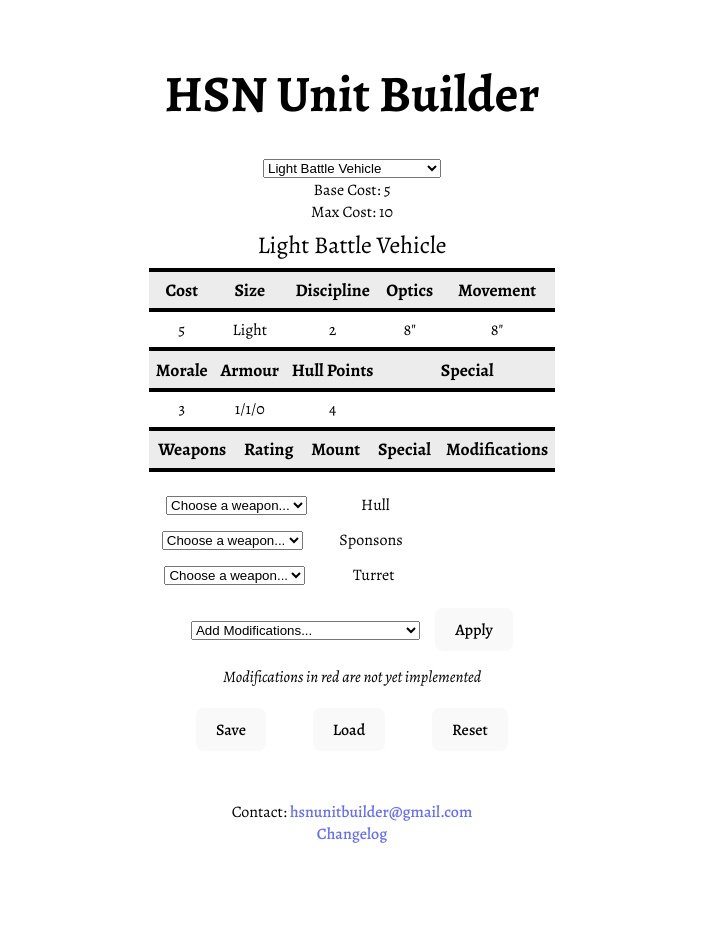
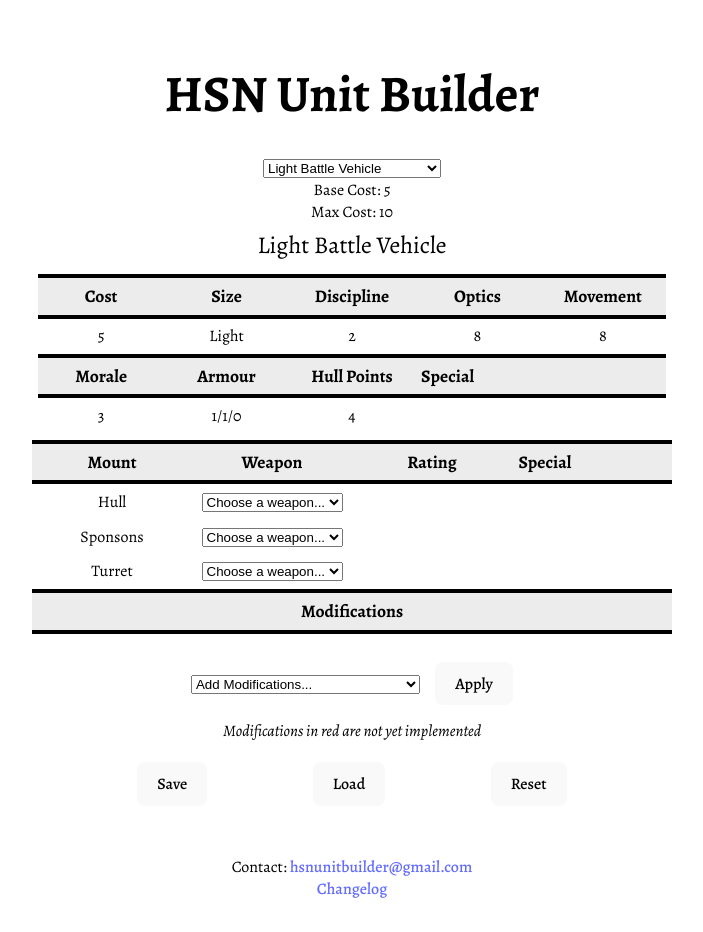
Before and after one commit to lolbat/hsn-unit-builder, a React (Vite) app: page / in a window 1280 px wide. Shown: the whole page, without its empty margins (288-991 px from the left). Before the commit the page ends 877 px from the top, so only its background shows below. Built offline with nearby package versions, Linux system fonts and the light colour scheme.

Commit message:
Changing layout
Changed physical layout of items in the grid to remove the use of 'absolute' grid positioning. Simplifies the layout as well as the CSS.

```diff
--- a/src/App.css
+++ b/src/App.css
@@ -14,10 +14,24 @@
   font-weight: bold;
 }
 
+.grid-col-span-2 {
+  grid-column: span 2;
+}
+
 .unit {
-  display: grid;
-  grid-column-gap: 0px;
-  grid-row-gap: 0px;
+
+  width: 50vw;
+
+  .unitStats {
+    display:grid;
+    grid-column-gap: 0;
+    grid-row-gap: 0;
+    grid-template-columns: repeat(5, 1fr);
+  }
+
+  .left {
+    text-align: left;
+  }
 
   .title {
     background-color: #373737;
@@ -39,126 +53,37 @@
   }
 
   .name {
-    grid-area: 1 / 1 / 2 / 6;
     font-size: 1.5em;
   }
+
   div {
     padding: 0.5vw;
   }
-  .cost.title {
-    grid-area: 2 / 1 / 3 / 2;
-  }
-  .cost.value {
-    grid-area: 3 / 1 / 4 / 2;
-  }
-  .size.title {
-    grid-area: 2 / 2 / 3 / 3;
-  }
-  .size.value {
-    grid-area: 3 / 2 / 4 / 3;
-  }
-  .discipline.title {
-    grid-area: 2 / 3 / 3 / 4;
-  }
-  .discipline.value {
-    grid-area: 3 / 3 / 4 / 4;
-  }
-  .optics.title {
-    grid-area: 2 / 4 / 3 / 5;
-  }
-  .optics.value {
-    grid-area: 3 / 4 / 4 / 5;
-  }
-  .optics.value::after,
-  .movement.value::after {
-    content: '"';
-  }
-  .movement.title {
-    grid-area: 2 / 5 / 3 / 6;
-  }
-  .movement.value {
-    grid-area: 3 / 5 / 4 / 6;
-  }
-
-  .morale.title {
-    grid-area: 4 / 1 / 5 / 2;
-  }
-  .morale.value {
-    grid-area: 5 / 1 / 6 / 2;
-  }
-  .armour.title {
-    grid-area: 4 / 2 / 5 / 3;
-  }
-  .armour.value {
-    grid-area: 5 / 2 / 6 / 3;
-  }
-  .hullpoints.title {
-    grid-area: 4 / 3 / 5 / 4;
-  }
-  .hullpoints.value {
-    grid-area: 5 / 3 / 6 / 4;
-  }
-  .special.title {
-    grid-area: 4 / 4 / 5 / 6;
-  }
-  .special.value {
-    grid-area: 5 / 4 / 6 / 6;
-  }
 
   .weapons {
-    grid-row-start: 6;
-    grid-column-start: 1;
-    grid-column-end: 5;
-    display: grid;
+    display:grid;
     grid-column-gap: 0px;
     grid-row-gap: 0px;
+    grid-template-columns: repeat(4, 1fr);
     padding: 0;
 
-    .weapon.title {
-      grid-area: 1 / 1 / 1 / 2;
-    }
-    .rating.title {
-      grid-area: 1 / 2 / 1 / 3;
-    }
-    .mount.title {
-      grid-area: 1 / 3 / 1 / 4;
-    }
-    .special.title {
-      grid-area: 1 / 4 / 1 / 5;
-    }
-
     .weapons-list {
-      grid-area: 2 / 1 / 3 / 5;
       list-style-type: none;
       padding: 0;
       .weapon {
-        display: grid;
-        .name {
-          grid-area: 1 / 1 / 2 / 2;
-        }
-        .rating {
-          grid-area: 1 / 2 / 2 / 3;
-        }
-        .mount {
-          grid-area: 1 / 3 / 2 / 4;
-        }
-        .special {
-          grid-area: 1 / 4 / 2 / 5;
-        }
+        padding:0;
       }
     }
   }
 
   .modifications {
-    grid-row-start: 6;
-    grid-column-start: 5;
-    grid-column-end: 6;
     padding: 0;
   }
 
   .error {
     color: crimson;
   }
+
 }
 
 option.error {
--- a/src/components/EmptyMountListItem.tsx
+++ b/src/components/EmptyMountListItem.tsx
@@ -2,6 +2,7 @@ import { EmptyMount, Mount } from "../models/mount";
 import { toWeaponName, WeaponName } from "../models/constants";
 import Weapon from "../models/weapon";
 import WeaponTypes from "../models/weapon-types/weapon-types";
+import React from "react";
 
 interface EmptyMountListItemProps {
   mount: EmptyMount;
@@ -41,15 +42,16 @@ export function EmptyMountListItem({
     ));
 
   return (
-    <li className="weapon" key={mount.key}>
-      <div className="weapon-selector">
-        <select name={mount.key} onChange={handleWeaponChange}>
-          <option value="">Choose a weapon...</option>
-          {compatibleWeapons}
-        </select>
-      </div>
-      <div className="mount value">{mount.type.mountType}</div>
-      <div className="special value"> </div>
-    </li>
+      <React.Fragment>
+        <div className="value">{mount.type.mountType}</div>
+        <div className="weapon-selector value">
+          <select name={mount.key} onChange={handleWeaponChange}>
+            <option value="">Choose a weapon...</option>
+            {compatibleWeapons}
+          </select>
+        </div>
+        <div className="value"></div>
+        <div className="value left"></div>
+      </React.Fragment>
   );
 }
--- a/src/components/FilledMountListItem.tsx
+++ b/src/components/FilledMountListItem.tsx
@@ -3,6 +3,7 @@ import { Mount, FilledMount } from "../models/mount";
 import Weapon from "../models/weapon";
 import { toWeaponName, WeaponName } from "../models/constants";
 import WeaponTypes from "../models/weapon-types/weapon-types";
+import React from "react";
 
 interface FilledMountListItemProps {
   mount: FilledMount;
@@ -40,6 +41,7 @@ export function FilledMountListItem({
   }
 
   if (open) {
+
     const compatibleWeapons = (mount as Mount)
       .compatibleWeaponTypes()
       .map((w) => (
@@ -47,7 +49,9 @@ export function FilledMountListItem({
       ));
 
     return (
-      <li className="weapon" key={mount.key} onBlur={() => setOpen(false)}>
+      <React.Fragment>
+
+        <div className="value" key={mount.key} onBlur={() => setOpen(false)}>{mount.type.mountType}</div>
         <div className="weapon-selector">
           <select
             autoFocus
@@ -64,20 +68,21 @@ export function FilledMountListItem({
             {compatibleWeapons}
           </select>
         </div>
-        <div className="mount value">{mount.type.mountType}</div>
-        <div className="special value"> </div>
-      </li>
+        <div className="value"></div>
+        <div className="value left"></div>
+
+      </React.Fragment>
     );
   }
 
   return (
-    <li className="weapon">
-      <div className="weapon value" onClick={() => setOpen(true)}>
+    <React.Fragment>
+      <div className="value">{mount.type.mountType}</div>
+      <div className="value" onClick={() => setOpen(true)}>
         {mount.weapon.name}
       </div>
-      <div className="rating value">{mount.weapon.rating}</div>
-      <div className="mount value">{mount.type.mountType}</div>
-      <div className="special value">{mount.weapon.special.join(", ")}</div>
-    </li>
+      <div className="value">{mount.weapon.rating}</div>
+      <div className="value left">{mount.weapon.special.join(", ")}</div>
+    </React.Fragment>
   );
 }
--- a/src/components/UnitCard.tsx
+++ b/src/components/UnitCard.tsx
@@ -127,41 +127,55 @@ export default function UnitCard({ unit, handleUnitChange }: UnitCardProps) {
 
   return (
     <div className="unit-card">
+
       <div className="unit">
+
         <UnitName
-          name={unit.name}
-          nameIsDefault={unit.name === unit.vehicleClass.name}
-          handleNameChange={handleNameChange}
-        />
-        <div className="cost title">Cost</div>
-        {costElement}
-        <div className="size title">Size</div>
-        <div className="size value">{unit.size}</div>
-        <div className="discipline title">Discipline</div>
-        <div className="discipline value">{unit.discipline}</div>
-        <div className="optics title">Optics</div>
-        <div className="optics value">{unit.optics}</div>
-        <div className="movement title">Movement</div>
-        <div className="movement value">{unit.movement}</div>
-        <div className="morale title">Morale</div>
-        <div className="morale value">{unit.morale}</div>
-        <div className="armour title">Armour</div>
-        <div className="armour value">{unit.armour.toDisplayFormat()}</div>
-        <div className="hullpoints title">Hull Points</div>
-        <div className="hullpoints value">{unit.hullPoints}</div>
-        <div className="special title">Special</div>
-        <div className="special value">{unit.special.join(", ")}</div>
+            name={unit.name}
+            nameIsDefault={unit.name === unit.vehicleClass.name}
+            handleNameChange={handleNameChange}
+          />
+
+        <div className="unitStats">
+
+          <div className="title">Cost</div>
+          <div className="title">Size</div>
+          <div className="title">Discipline</div>
+          <div className="title">Optics</div>
+          <div className="title">Movement</div>
+
+          {costElement}
+          <div className="value">{unit.size}</div>
+          <div className="value">{unit.discipline}</div>
+          <div className="value">{unit.optics}</div>
+          <div className="value">{unit.movement}</div>
+
+          <div className="title">Morale</div>
+          <div className="title">Armour</div>
+          <div className="title">Hull Points</div>
+          <div className="title grid-col-span-2 left">Special</div>
+
+          <div className="value">{unit.morale}</div>
+          <div className="value">{unit.armour.toDisplayFormat()}</div>
+          <div className="value">{unit.hullPoints}</div>
+          <div className="value grid-col-span-2 left">{unit.special.join(", ")}</div>
+
+        </div>
+
         <WeaponList
           mountSet={unit.mounts}
           handleMountSetChange={handleMountsChange}
         />
+
         <div className="modifications">
           <div className="title">Modifications</div>
           <div className="modifications-list">
             <ol>{modificationsElement}</ol>
           </div>
         </div>
+
       </div>
+
       <div className="modifications-selector">
         <select
           name="modifications"
@@ -180,6 +194,7 @@ export default function UnitCard({ unit, handleUnitChange }: UnitCardProps) {
           <i>Modifications in red are not yet implemented</i>
         </div>
       </div>
+
       <div className="button-set">
         <button onClick={handleSave}>Save</button>
         <button onClick={handleLoad}>Load</button>
--- a/src/components/WeaponList.tsx
+++ b/src/components/WeaponList.tsx
@@ -38,11 +38,14 @@ export function WeaponList({
 
   return (
     <div className="weapons">
-      <div className="weapon title">Weapons</div>
-      <div className="rating title">Rating</div>
-      <div className="mount title">Mount</div>
-      <div className="special title">Special</div>
-      <ul className="weapons-list">{weaponList}</ul>
+
+      <div className="title">Mount</div>
+      <div className="title">Weapon</div>
+      <div className="title">Rating</div>
+      <div className="title left">Special</div>
+
+      {weaponList}
+
     </div>
   );
 }
--- a/tsconfig.json
+++ b/tsconfig.json
@@ -1,6 +1,7 @@
 {
   "extends": "@tsconfig/vite-react/tsconfig.json",
   "compilerOptions": {
+    "jsx": "react-jsx",
     "target": "ES2023",
     "lib": ["ES2023", "DOM", "DOM.Iterable"],
     "noUnusedLocals": false,
```
